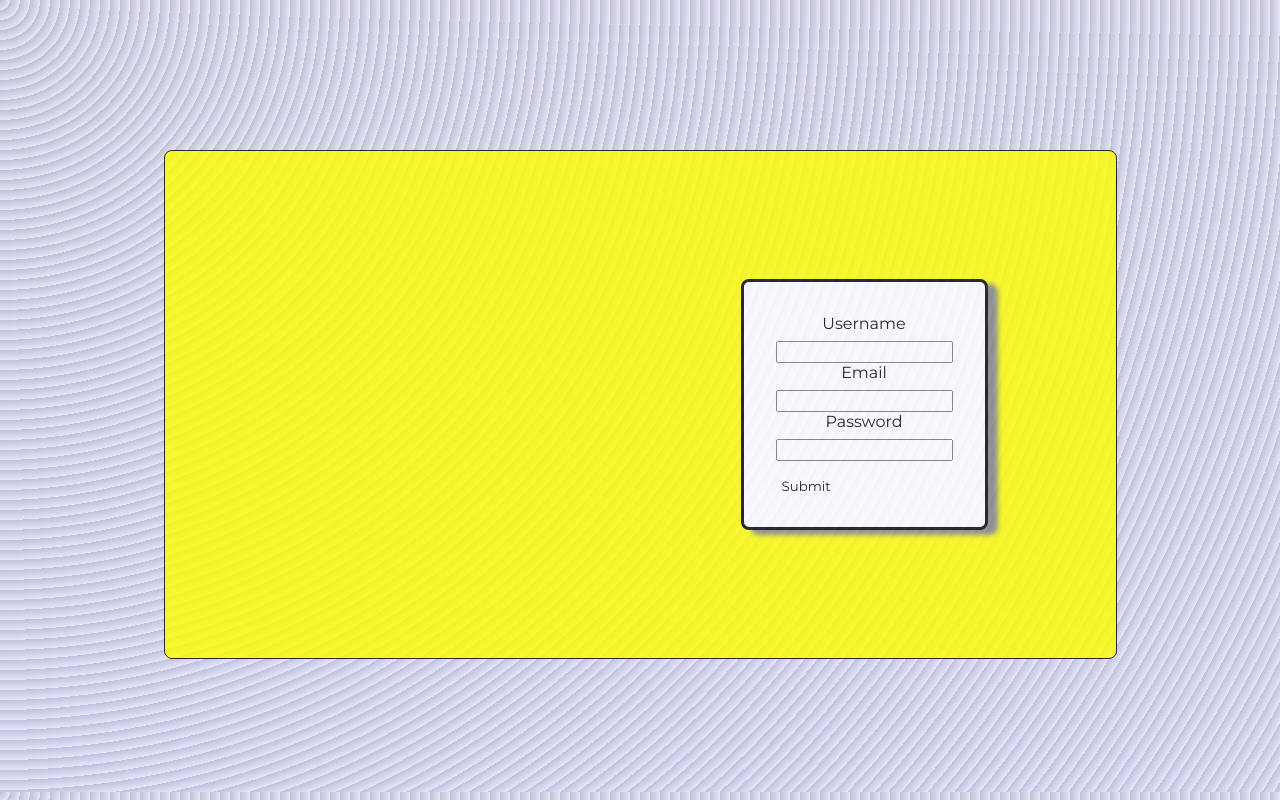
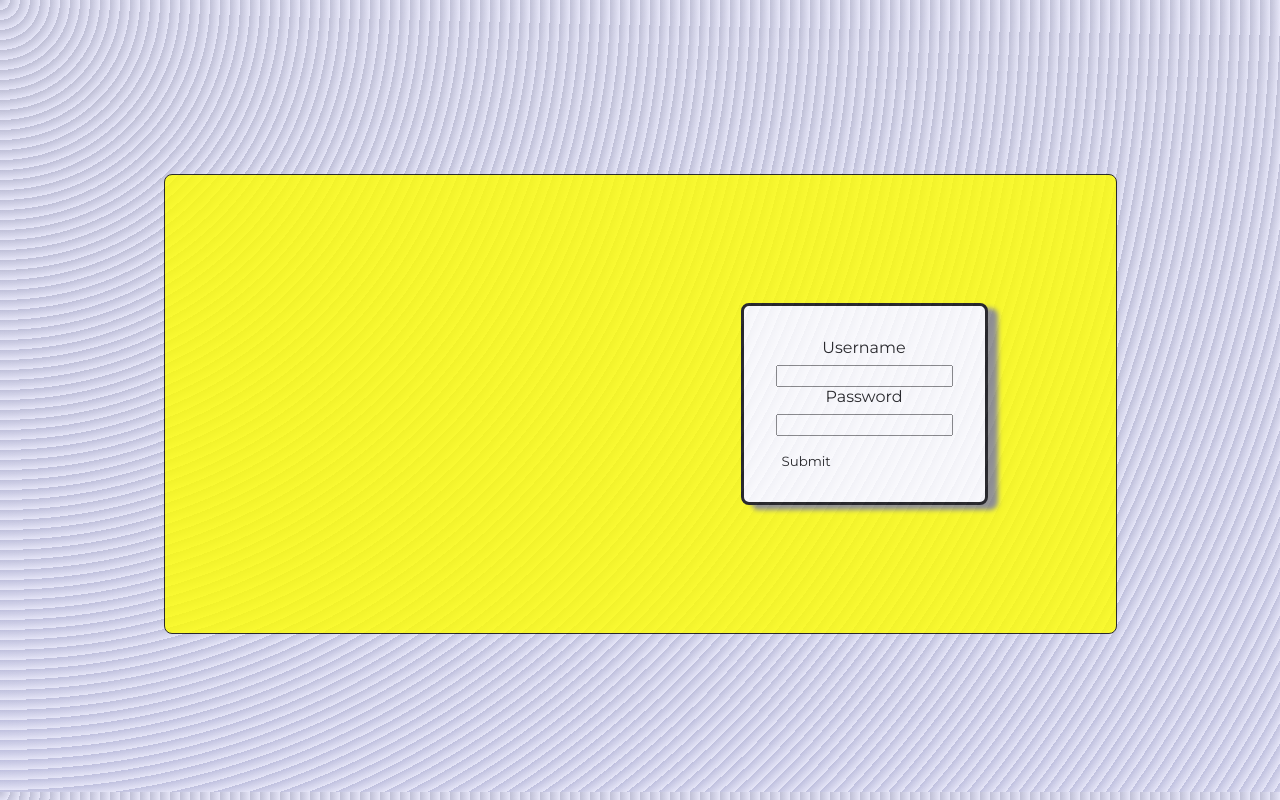
Before and after one commit to rsstst/csp_uas, a plain HTML site: page index.html in a window 1280 px wide. Drawn offline with Linux system fonts and the light colour scheme.

Commit message:
fixed login func

```diff
--- a/index.html
+++ b/index.html
@@ -15,34 +15,39 @@
   <body>
     <div class="big-container">
       <div class="container">
-        <form class="input-form" action="">
+        <form class="input-form" id="form" action="">
           <label for="usn">Username</label>
           <input type="text" name="usn" id="usn" />
-
-          <label for="email">Email</label>
-          <input type="text" name="email" id="email" />
 
           <label for="psw">Password</label>
           <input type="password" name="psw" id="psw" />
 
-          <input onclick='submit()' type="submit" name="submitbtn" id="submitbtn" />
+          <button type="submit" id="submitbtn">Submit</button>
         </form>
       </div>
     </div>
+  </body>
 
-    <script>
-      function submit(){
-        x = document.getElementById('usn');
+  <script>
+    document.getElementById("form").addEventListener("submit", auth);
+    function auth(event) {
+      event.preventDefault();
 
-        if (x.equals('user')){
-          window.location.href = 'dashboard_user.html'
-        } else if (x.equals('admin')){
-          window.location.href = 'dashboard_admin.html'
-        } else {
-          alert('User tidak terdaftar')
-        }
+      var username = document.getElementById("usn").value;
+      var password = document.getElementById("psw").value;
+      console.log(username);
+
+      if (username === "admin" && password === "admin") {
+        window.location.replace("dashboard_admin.html");
+      } else if (username === "user" && password === "user") {
+        window.location.replace("dashboard_user.html");
+      } else if (username === "" && password === "") {
+        alert("Masukkan informasi dengan benar");
+      } else {
+        alert("User tidak terdaftar");
+        return;
       }
-    </script>
+    }
+  </script>
 
-  </body>
 </html>
```
Also changed, not shown: dashboard_admin.html (+11 -0 lines), dashboard_user.html (+11 -0 lines).
